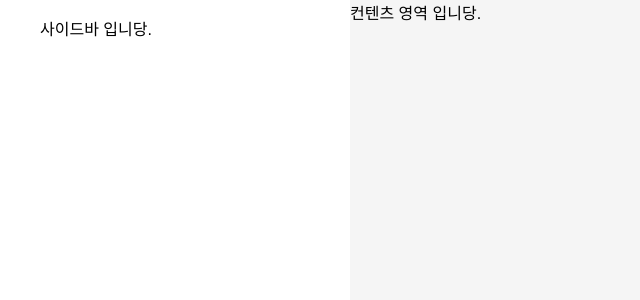
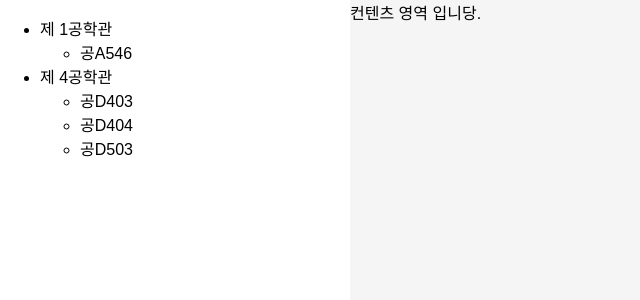
Before and after one commit to ANTARES-KOR/yonsei-space-system, a React (Vite) app in the folder frontend/: page /#/ in a window 1280 px wide. Shown: the top 300 px of the page, without its empty margins (0-640 px from the left). Built offline with nearby package versions, Linux system fonts and the light colour scheme.

Commit message:
feat: Construct basic UI

```diff
--- a/frontend/src/components/Sidebar.tsx
+++ b/frontend/src/components/Sidebar.tsx
@@ -1,11 +1,29 @@
 import React from 'react';
 import classNames from 'classnames/bind';
 import styles from './Sidebar.module.scss';
+import SidebarItem from './SidebarItem';
 
 const cx = classNames.bind(styles);
 
+interface ItemContent {
+  building: string;
+  rooms: string[];
+}
+const items: ItemContent[] = [
+  { building: '제 1공학관', rooms: ['공A546'] },
+  { building: '제 4공학관', rooms: ['공D403', '공D404', '공D503'] },
+];
+
 function Sidebar() {
-  return <ul className={cx('container')}>사이드바 입니당.</ul>;
+  return (
+    <ul className={cx('container')}>
+      {items.map((item) => (
+        <SidebarItem label={item.building} key={item.building}>
+          {item.rooms}
+        </SidebarItem>
+      ))}
+    </ul>
+  );
 }
 
 export default Sidebar;
--- /dev/null
+++ b/frontend/src/components/SidebarItem.tsx
@@ -0,0 +1,27 @@
+import React from 'react';
+
+interface Props {
+  label: string;
+  children?: string[];
+}
+
+function SidebarItem({ label, children }: Props) {
+  return (
+    <li>
+      {label}
+      {children && (
+        <ul>
+          {children.map((item) => (
+            <SidebarItem label={item} key={item} />
+          ))}
+        </ul>
+      )}
+    </li>
+  );
+}
+
+export default SidebarItem;
+
+SidebarItem.defaultProps = {
+  children: null,
+};
```
